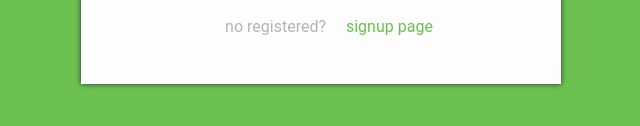
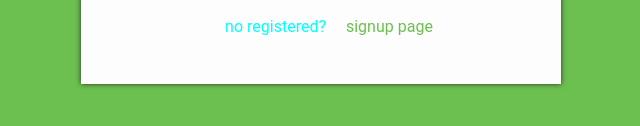
Before and after one commit to unicocoder/LoginPage, a plain HTML site: page index.html in a window 1280 px wide. In both pictures the pointer is over the element "no registered?". Shown: the part 476-602 px from the top of the page, 319-959 px from the left. Drawn offline with Linux system fonts and the light colour scheme.

Commit message:
add hover to style text

```diff
--- a/style.css
+++ b/style.css
@@ -64,3 +64,7 @@ body {
     color:  #6bc04f;
     cursor: pointer;
 }
+
+.textSignup:hover, .noregister:hover{
+    color: aqua;
+}
```
